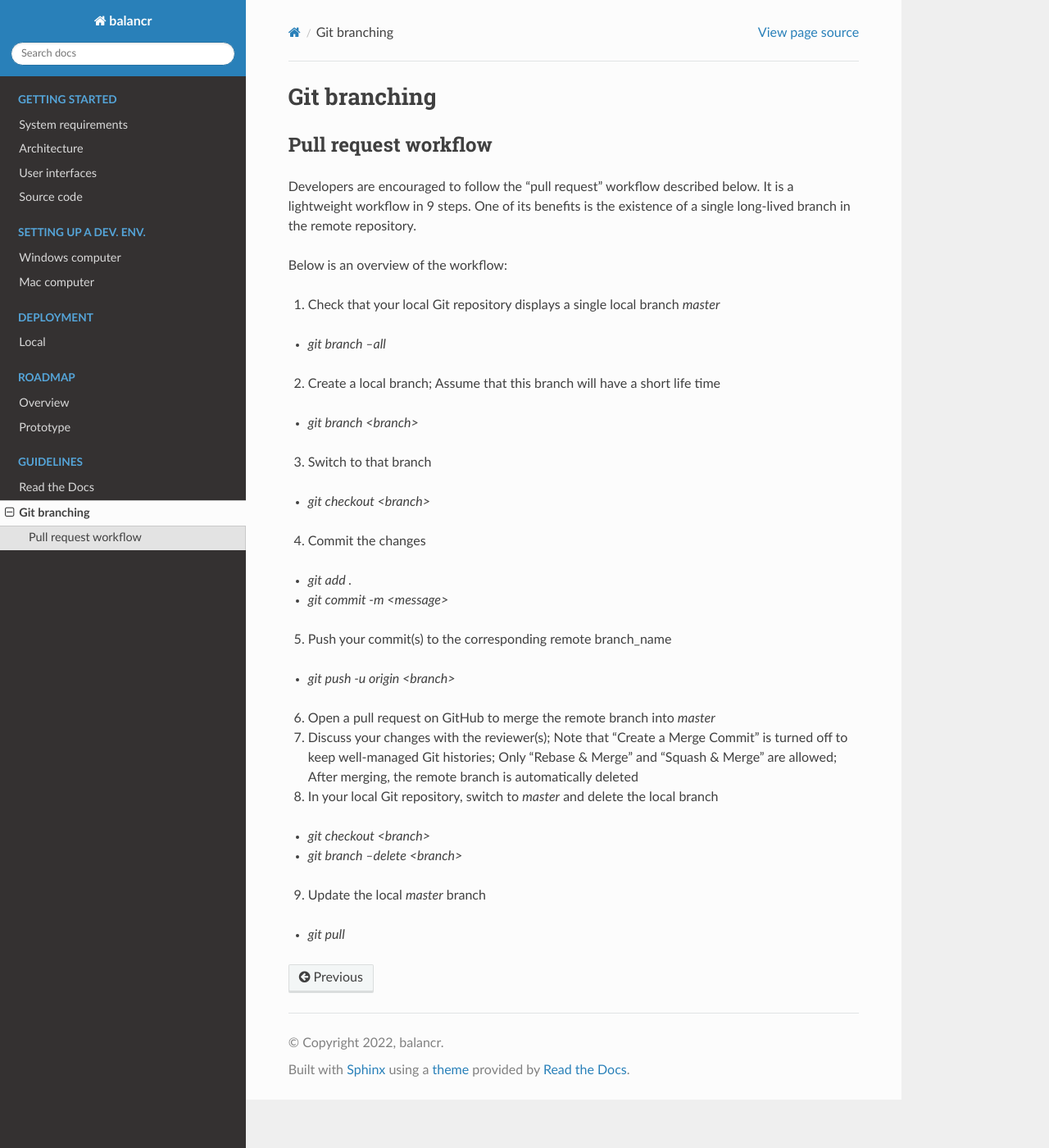
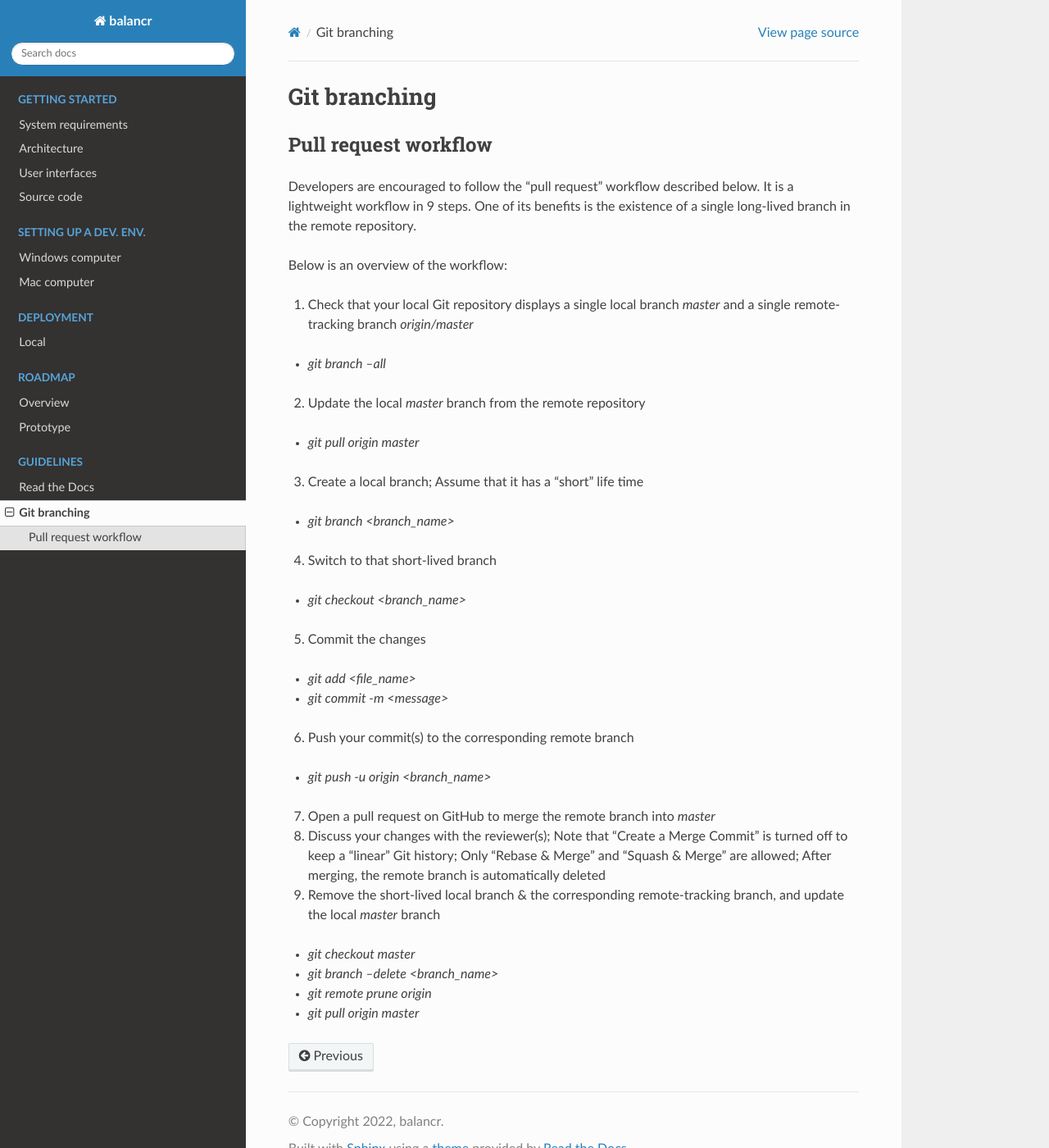
Before and after one commit to swissbalancr/balancr_rtd, a Sphinx documentation site: the page built from source/guidelines/git_branching.rst, in a window 1280 px wide and 1400 px high. Shown: the whole window at 82% size. Built offline with Sphinx 7.4.7 and the Read the Docs theme 2.0.0, drawn with Linux system fonts in a browser that asks for light colours.

Commit message:
Updated git branching

```diff
--- a/source/guidelines/git_branching.rst
+++ b/source/guidelines/git_branching.rst
@@ -9,34 +9,36 @@ Developers are encouraged to follow the "pull request" workflow described below.
 
 Below is an overview of the workflow:
 
-1. Check that your local Git repository displays a single local branch `master`
+1. Check that your local Git repository displays a single local branch `master` and a single remote-tracking branch `origin/master`
 
 - `git branch --all`
 
-2. Create a local branch; Assume that this branch will have a short life time
+2. Update the local `master` branch from the remote repository
 
-- `git branch <branch>`
+- `git pull origin master`
 
-3. Switch to that branch
+3. Create a local branch; Assume that it has a "short" life time
 
-- `git checkout <branch>`
+- `git branch <branch_name>`
 
-4. Commit the changes
+4. Switch to that short-lived branch
 
-- `git add .`
+- `git checkout <branch_name>`
+
+5. Commit the changes
+
+- `git add <file_name>`
 - `git commit -m <message>`
 
-5. Push your commit(s) to the corresponding remote branch_name
+6. Push your commit(s) to the corresponding remote branch
 
-- `git push -u origin <branch>`
+- `git push -u origin <branch_name>`
 
-6. Open a pull request on GitHub to merge the remote branch into `master`
-7. Discuss your changes with the reviewer(s); Note that “Create a Merge Commit” is turned off to keep well-managed Git histories; Only “Rebase & Merge” and “Squash & Merge” are allowed; After merging, the remote branch is automatically deleted
-8. In your local Git repository, switch to `master` and delete the local branch
+7. Open a pull request on GitHub to merge the remote branch into `master`
+8. Discuss your changes with the reviewer(s); Note that “Create a Merge Commit” is turned off to keep a "linear" Git history; Only “Rebase & Merge” and “Squash & Merge” are allowed; After merging, the remote branch is automatically deleted
+9. Remove the short-lived local branch & the corresponding remote-tracking branch, and update the local `master` branch
 
-- `git checkout <branch>`
-- `git branch --delete <branch>`
-
-9. Update the local `master` branch
-
-- `git pull`
+- `git checkout master`
+- `git branch --delete <branch_name>`
+- `git remote prune origin`
+- `git pull origin master`
```
